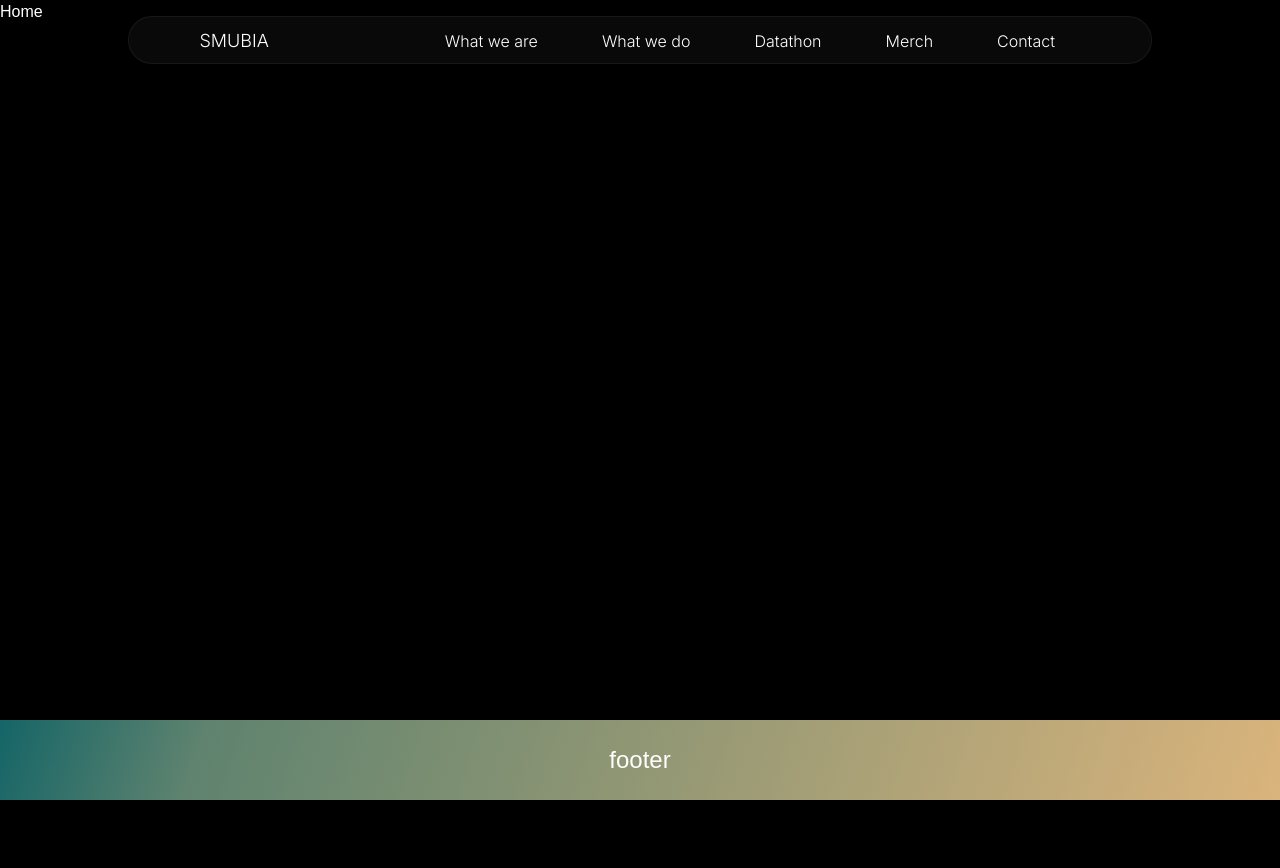
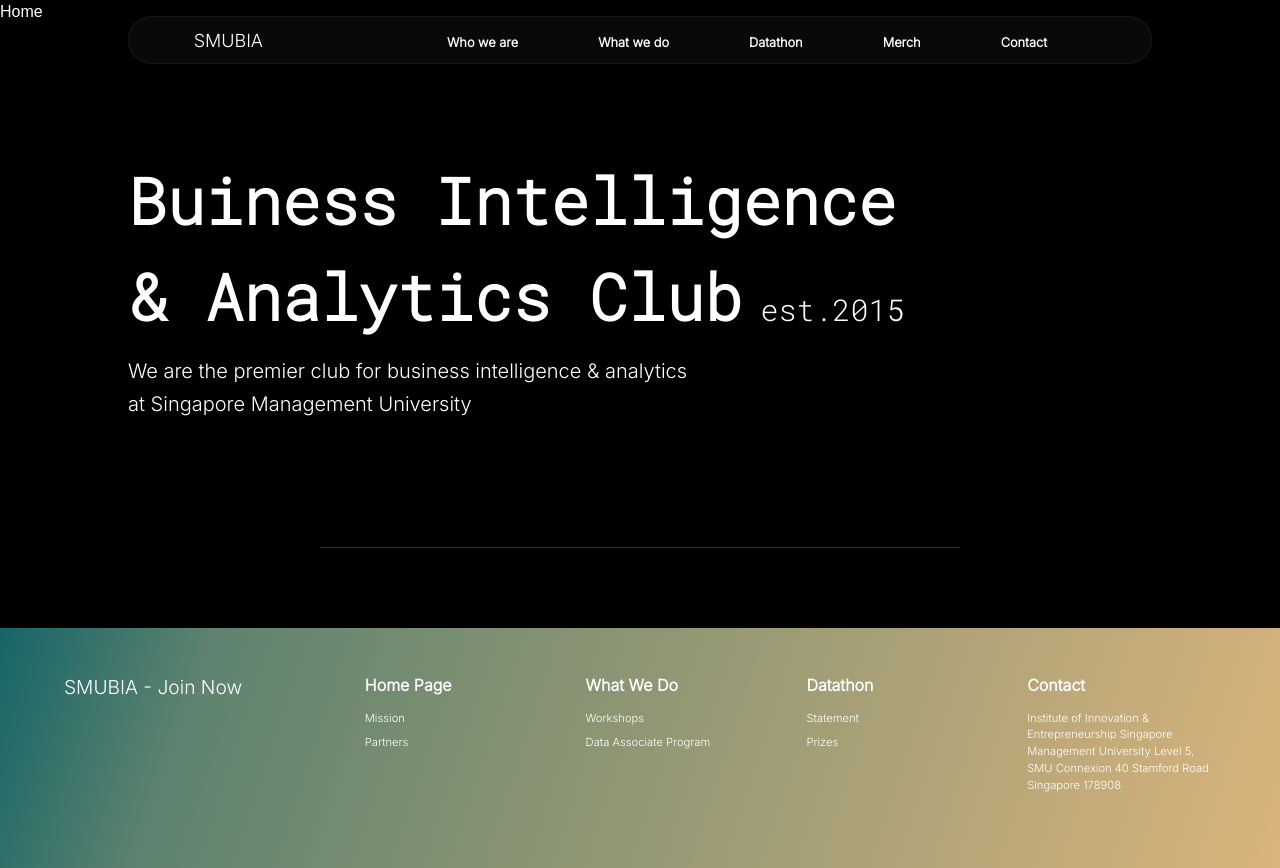
Before and after one commit to SMUBIA-github/bia-website, a Next.js app: page / in a window 1280 px wide. Before the commit the page ends 800 px from the top, so only its background shows below. Built offline with nearby package versions, Linux system fonts and the light colour scheme.

Commit message:
Updated NavBar/Footer component, added divider/wordcard component, added fonts

```diff
--- /dev/null
+++ b/app/components/Wordcard.module.css
@@ -0,0 +1,8 @@
+.container{
+    justify-content: center;
+    align-items: center;
+}
+
+.card{
+    font-family: var(--font-inter);
+}
--- /dev/null
+++ b/app/components/Wordcard.tsx
@@ -0,0 +1,13 @@
+import React from 'react';
+import styles from './Wordcard.module.css';
+
+function Wordcard() {
+  return (
+    <div className={styles.container}>
+    <div className={styles.card}>Wordcard
+    </div>
+    </div>
+  )
+}
+
+export default Wordcard
--- /dev/null
+++ b/app/components/divider.module.css
@@ -0,0 +1,11 @@
+.divider {
+    border-bottom:1px solid rgba(255, 255, 255, 0.2);
+    width: 50%;
+}
+
+.container {
+    display: flex;
+    justify-content: center;
+    align-items: center;
+    margin: 5rem 0;
+}
--- /dev/null
+++ b/app/components/divider.tsx
@@ -0,0 +1,12 @@
+import React from 'react'
+import styles from './divider.module.css'
+
+function Divider() {
+  return (
+    <div className={styles.container}>
+    <div className={styles.divider}></div>
+    </div>
+  )
+}
+
+export default Divider
--- a/app/components/footer.module.css
+++ b/app/components/footer.module.css
@@ -2,12 +2,40 @@
     background: rgb(21,101,103);
     background: linear-gradient(108deg, rgba(21,101,103,1) 0%, rgba(95,131,111,1) 16%, rgba(218,180,124,1) 100%);
     width: 100%;
-    height: 5rem;
+    height: 15rem;
+    padding: 1.8rem 3rem 3rem 3rem;
     display: flex;
-    justify-content: center;
-    align-items: center;
+    justify-content: space-evenly;
+    align-items: top;
     color: white;
-    font-size: 1.5rem;
     box-sizing: border-box;
     margin-top: auto;
+    font-family: var(--font-inter);
 }
+
+.column {
+    flex: 1; /* Make columns take up equal space */
+    margin: 1rem;
+    align-items: center;
+}
+
+.columnbia {
+    flex: 1; /* Make columns take up equal space */
+    font-size: larger;
+    margin-left: 1rem;
+    margin-top: 1rem;
+    margin-right: 6rem;
+
+}
+
+.column h3 {
+    margin-bottom: 0.8rem; /* Add space between heading and content */
+    font-size: 1rem;
+    font-weight: 600;
+}
+
+.column p {
+    margin: 0.5rem 0; /* Add some spacing between text */
+    font-size: 0.7rem;
+    font-weight: lighter;
+}
--- a/app/components/footer.tsx
+++ b/app/components/footer.tsx
@@ -2,9 +2,37 @@
 import styles from './footer.module.css'
 
 function FooterBar() {
-  return (
-    <div className={styles.footer}>footer</div>
-  )
-}
+    return (
+      <div className={styles.footer}>
+        <div className={styles.columnbia}>
+          <h3>SMUBIA - Join Now</h3>
+        </div>
+        <div className={styles.column}>
+          <h3>Home Page</h3>
+            <p>Mission</p>
+            <p>Partners</p>
+        </div>
+        <div className={styles.column}>
+          <h3>What We Do</h3>
+            <p>Workshops</p>
+            <p>Data Associate Program</p>
+        </div>
+        <div className={styles.column}>
+          <h3>Datathon</h3>
+            <p>Statement</p>
+            <p>Prizes</p>
+        </div>
+        <div className={styles.column}>
+          <h3>Contact</h3>
+          <p>Institute of Innovation & Entrepreneurship
+                Singapore Management University
+                Level 5, SMU Connexion
+                40 Stamford Road
+                Singapore 178908
+          </p>
+        </div>
+      </div>
+    );
+  }
 
 export default FooterBar
--- a/app/components/nav.module.css
+++ b/app/components/nav.module.css
@@ -21,10 +21,11 @@
 
 .NavLink {
     color: white;
-    padding-right: 2rem;
-    padding-left: 2rem;
+    padding-right: 2.5rem;
+    padding-left: 2.5rem;
     font-family: var(--font-inter);
-    font-weight: 200;
+    font-weight: 800;
+    font-size: 0.8rem;
 }
 
 .NavLinkContainer {
@@ -37,4 +38,10 @@
     font-weight: 400;
     font-size: large;
     padding-right: 9rem;
+    /* font-style: oblique; */
+    /* transform: skewX(35deg); */
 }
+
+/* .smubiacontainer {
+    transform: skewX(35deg);
+} */
--- a/app/components/nav.tsx
+++ b/app/components/nav.tsx
@@ -1,5 +1,6 @@
 import React from 'react'
 import styles from './nav.module.css'
+import Link from 'next/link'
 
 const Navbar = () => {
     return (
@@ -7,11 +8,11 @@
       <nav className={styles.navbar}>
         <div className={styles.NavLinkContainer}>
             <span className={styles.smubia}>SMUBIA</span>
-            <span className={styles.NavLink}>What we are</span>
-            <span className={styles.NavLink}>What we do</span>
-            <span className={styles.NavLink}>Datathon</span>
-            <span className={styles.NavLink}>Merch</span>
-            <span className={styles.NavLink}>Contact</span>
+            <Link href="./" className={styles.NavLink}>Who we are</Link>
+            <Link href="/WhatWeDo" className={styles.NavLink}>What we do</Link>
+            <Link href="/Datathon" className={styles.NavLink}>Datathon</Link>
+            <Link href="/Merchandise" className={styles.NavLink}>Merch</Link>
+            <Link href="/ContactUs" className={styles.NavLink}>Contact</Link>
         </div>
       </nav>
     </div>
--- a/app/layout.tsx
+++ b/app/layout.tsx
@@ -1,6 +1,7 @@
 import type { Metadata } from "next";
 import localFont from "next/font/local";
 import { Inter } from 'next/font/google';
+import { Roboto_Mono } from 'next/font/google';
 import "./globals.css";
 import Navbar from "./components/nav";
 import FooterBar from "./components/footer";
@@ -17,9 +18,15 @@
   variable: '--font-inter',
 })
 
+const Roboto_Mono_init = Roboto_Mono({
+  subsets: ['latin'],
+  weight: ['300'],
+  variable: '--font-roboto-mono',
+})
+
 export const metadata: Metadata = {
-  title: "Create Next App",
-  description: "Generated by create next app",
+  title: "SMUBIA",
+  description: "Created by BIA",
 };
 
 export default function RootLayout({
@@ -30,7 +37,7 @@
   return (
     <html lang="en">
       <body
-        className={Inter_init.variable}
+        className={`${Inter_init.variable} ${Roboto_Mono_init.variable}`}
       >
         <Navbar />
         {children}
--- a/app/page.module.css
+++ b/app/page.module.css
@@ -4,3 +4,35 @@
     width:100vw;
     height: 100vh;
 }
+
+.container{
+    justify-content: center;
+    align-items: center;
+    margin: 10% 10% 10% 10%
+}
+
+.card{
+    font-family: var(--font-roboto-mono);
+    font-style: normal;
+    color: white;
+}
+
+.tagline {
+    font-size: 64px;
+    font-weight: bold;
+}
+
+.taglinetext {
+    font-size: 30px;
+    font-weight: light;
+}
+
+.text {
+    font-size: 20px;
+    font-family: var(--font-inter);
+    font-weight: 100;
+}
+
+.breakline {
+    display: block;
+}
--- a/app/page.tsx
+++ b/app/page.tsx
@@ -1,5 +1,6 @@
 import Image from "next/image";
-import styles from "./page.module.css"
+import styles from "./page.module.css";
+import Divider from "./components/divider";
 // import Navbar from './components/nav'
 
 export default function Home() {
@@ -7,6 +8,21 @@
   <main>
     {/* <Navbar /> */}
     <h1>Home</h1>
+    <div className={styles.container}>
+      <div className={styles.card}>
+        <span className={styles.tagline}>Buiness Intelligence
+          <br/> & Analytics Club</span>
+          <span className={styles.taglinetext}>
+            <nbsp></nbsp> est.2015
+            <br/>
+            <span className={styles.text}>
+              We are the premier club for business intelligence & analytics
+              <span className={styles.breakline}>at Singapore Management University </span>
+            </span>
+          </span>
+      </div>
+    </div>
+    <Divider />
   </main>
   );
 }
```
